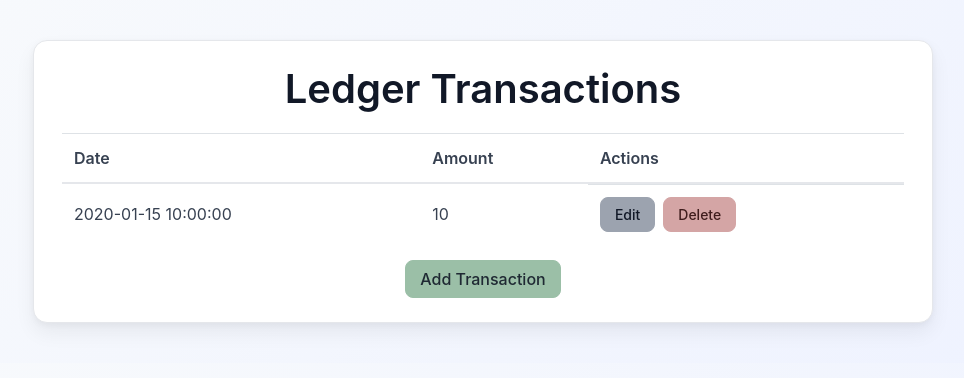
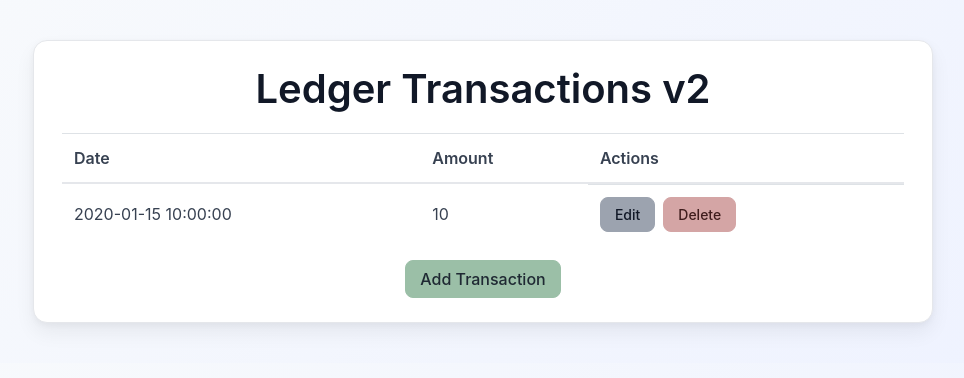
Before and after one commit to zbalci/ledger-app-aws-ecs, a Flask app: template web/app/templates/transactions.html in a window 1280 px wide. Shown: the top 378 px of the page, without its empty margins (157-1121 px from the left). Run offline with Flask 2, Linux system fonts and the light colour scheme; the template is opened without the code that fills it: most values are stand-ins (such as "Sample title", 1, 10 or a date in 2020); some libraries are stand-ins or nearby versions.

Commit message:
web/app/templates/transactions.html edited v2

```diff
--- a/web/app/templates/transactions.html
+++ b/web/app/templates/transactions.html
@@ -8,7 +8,7 @@
 </head>
 <body>
     <div class="container">
-        <h1 class="text-center">Ledger Transactions</h1>
+        <h1 class="text-center">Ledger Transactions v2</h1>
 
         <table class="table transaction-table">
             <thead>
```
Also changed, not shown: ecs/rolling-update/buildspec.yml (line endings or trailing spaces).
